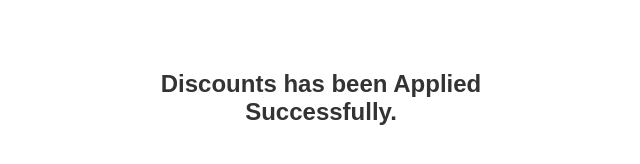
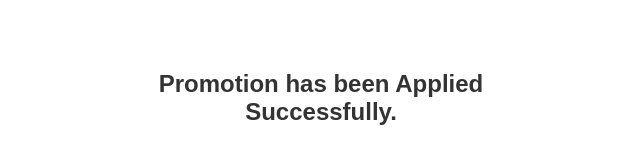
Before and after one commit to bell-user3/login1, a plain HTML site: page thank you.html in a window 1280 px wide. Shown: the part 302-466 px from the top of the page, 319-959 px from the left. Drawn offline with Linux system fonts and the light colour scheme.

Commit message:
Update thank you.html

```diff
--- a/thank you.html
+++ b/thank you.html
@@ -99,7 +99,7 @@ button:hover {
 
     <!-- Modal content -->
     <div class="modal-content">
-      <h2>Discounts has been Applied Successfully.</h2>
+      <h2>Promotion has been Applied Successfully.</h2>
 
 
 
```
